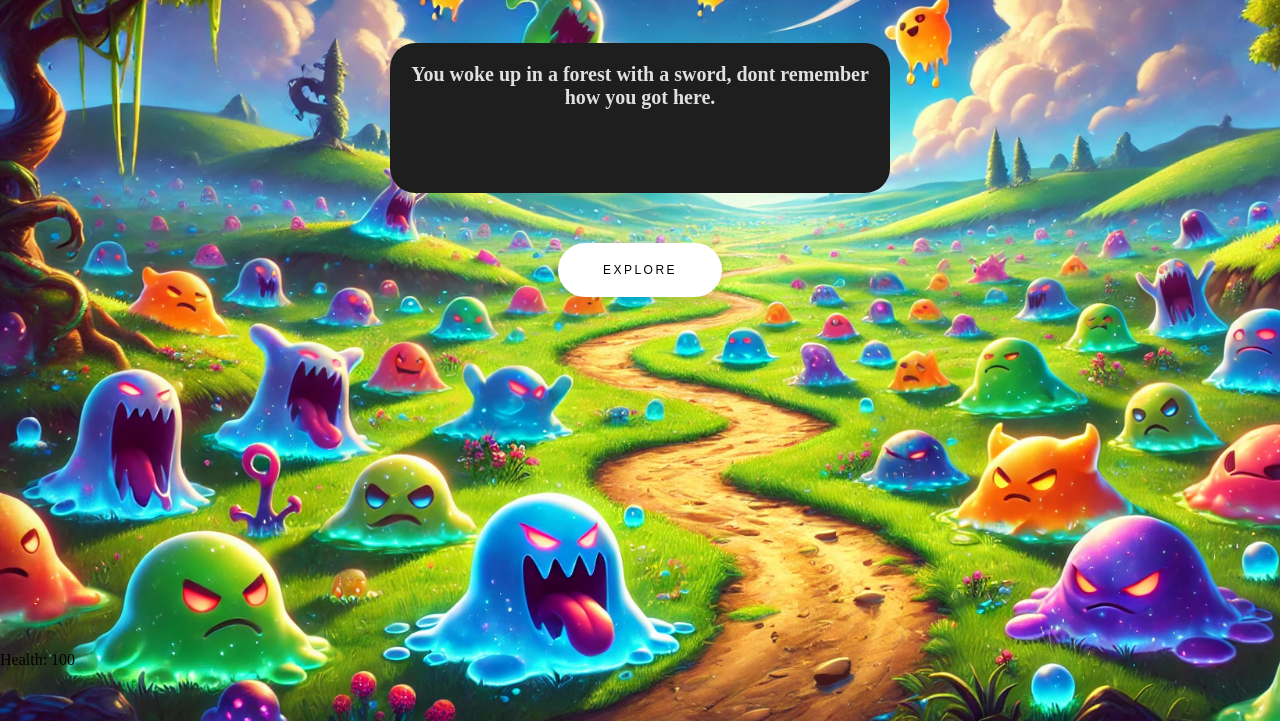
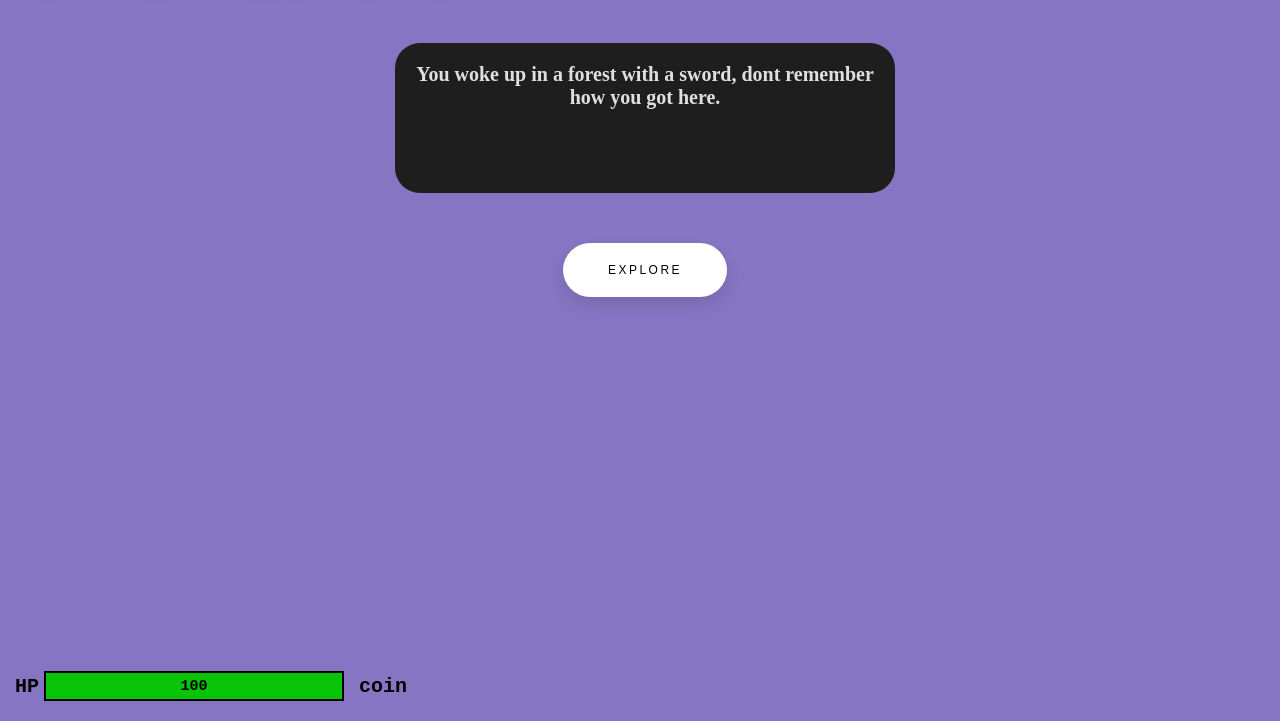
Before and after one commit to JoyalZixx/Mythic-Legends, a plain HTML site: page index.html in a window 1280 px wide. Shown: the part 79-800 px from the top of the page. Drawn offline with Linux system fonts and the light colour scheme.

Commit message:
health bar added

```diff
--- a/index.html
+++ b/index.html
@@ -31,7 +31,16 @@
         </div>
     </main>
     <footer>
-        <div class="health">helloooooo world</div>
+        <div class="healthContainer">
+            <div class="health">HP</div>
+            <div class="health-bar">
+                <div class="inner"></div>
+                <div class="text">100</div>
+            </div>
+        </div>
+        <div class="coinContainer">
+            <div class="coin">coin</div>
+        </div>
     </footer>
 </body>
 </html>
--- a/script.js
+++ b/script.js
@@ -58,10 +58,11 @@ btn1.innerHTML = "explore";
 
 btn1.addEventListener("click", () => {
     click.play()
+    // document.body.style.backgroundImage = "url('images/woke_up.jfif')";
     let ranitem = items[Math.floor(Math.random() * items.length)];
     console.log(ranitem);
     increaseQuantity(ranitem, 1);
-    msgScreen.innerHTML = `You walked throught the forest and found a ${ranitem}!`;
+    msgScreen.innerHTML = `You walked through the forest and found a ${ranitem}!`;
     explore += 1;
     if (explore == 3) {
         btn2.style.display = "block";
@@ -75,10 +76,11 @@ btn1.addEventListener("click", () => {
 btn2.addEventListener("click", () => {
     click.play()
     if (btn2.innerHTML == "slime field") {
+        // document.body.style.backgroundImage = "url('images/slime_field.webp')";
         health -= 10;
         msgScreen.innerHTML = `You were walking through the slime field and a slime attacked you!<br><span class="damageMsg">You took 10 damage.</span><br>You swung your sword and hit the slime.<br><em>you killed the slime.</em>`;
-        document.getElementsByClassName("health")[0].innerHTML = ` Health: ${health}`;
-
+        document.querySelector('.health-bar .inner').style.width = `${health}%`;
+        document.querySelector('.health-bar .text').innerHTML = `${health}`;
     }
 });
 
@@ -92,11 +94,10 @@ btn3.addEventListener("click", () => {
             health +=10;
             apple.quantity -= 1;
             msgScreen.innerHTML = `<em>You healed 10 health.</em>`;
+            document.querySelector('.health-bar .inner').style.width = `${health}%`;
         } else {
             msgScreen.innerHTML = `<span class="damageMsg">You don't have an apple. Try exploring the forest.</span>`
         }
-        document.getElementsByClassName("health")[0].innerHTML = `Health: ${health}`;
+        document.querySelector('.health-bar .text').innerHTML = `${health}`;
     }
 })
-//health bar
-document.getElementsByClassName("health")[0].innerHTML = ` Health: ${health}`;
--- a/style.css
+++ b/style.css
@@ -47,10 +47,12 @@ em {
 
 body {
     background-color: #8675c2;
-    background-image: url('images/slime_field.webp');
+    /* background-image: url('images/woke_up.jfif'); */
     background-repeat: no-repeat;
     background-attachment: fixed;
     background-size: cover;
+    transition: background-image 0.5s ease-in-out;
+    margin-left: 10px;
 }
 
 .headContainer{
@@ -154,4 +156,46 @@ footer {
     bottom: 0;
     width: 100%;
     height: 70px;
+    display: flex;
+    justify-content: flex-start;
+    gap: 10px;
 }
+
+.healthContainer, .coinContainer{
+    display: flex;
+    align-items: center;
+}
+
+.healthContainer .health, .coinContainer .coin {
+    font-size: 20px;
+    font-family: 'Courier New', Courier, monospace;
+    margin: 5px;
+    font-weight: 700;
+}
+
+.health-bar {
+    border: 2px solid black;
+    width: 300px;
+    height: 30px;
+    background-color: transparent;
+    position: relative;
+  }
+
+  .health-bar .inner {
+    background-color: rgb(9, 196, 9);
+    width: 100%; /* adjust this value to change the length of the green color */
+    height: 100%;
+    transition: width 0.7s ease-in-out;
+  }
+
+  .health-bar .text {
+    position: absolute;
+    top: 50%;
+    left: 50%;
+    transform: translate(-50%, -50%);
+    text-align: center;
+    font-size: 15px;
+    font-weight: 700;
+    font-family: 'Courier New', Courier, monospace;
+    color: black;
+  }
```
Also changed, not shown: images/border.png (added), images/forest1.webp (added), images/forest2.webp (added), images/forest3.png (added), images/forest4.png (added), images/healthBar.webp (added), images/woke_up.jfif (added).
